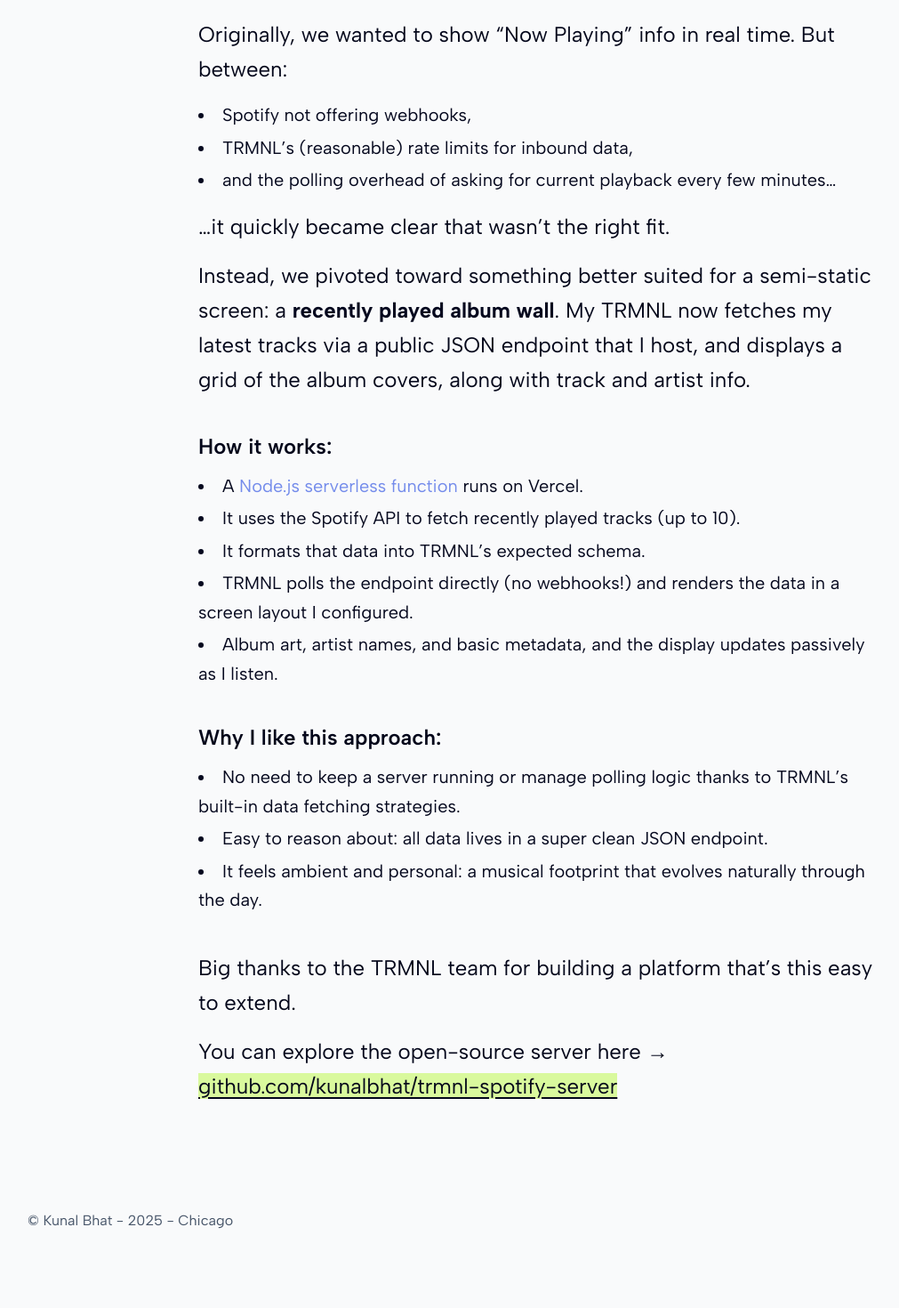
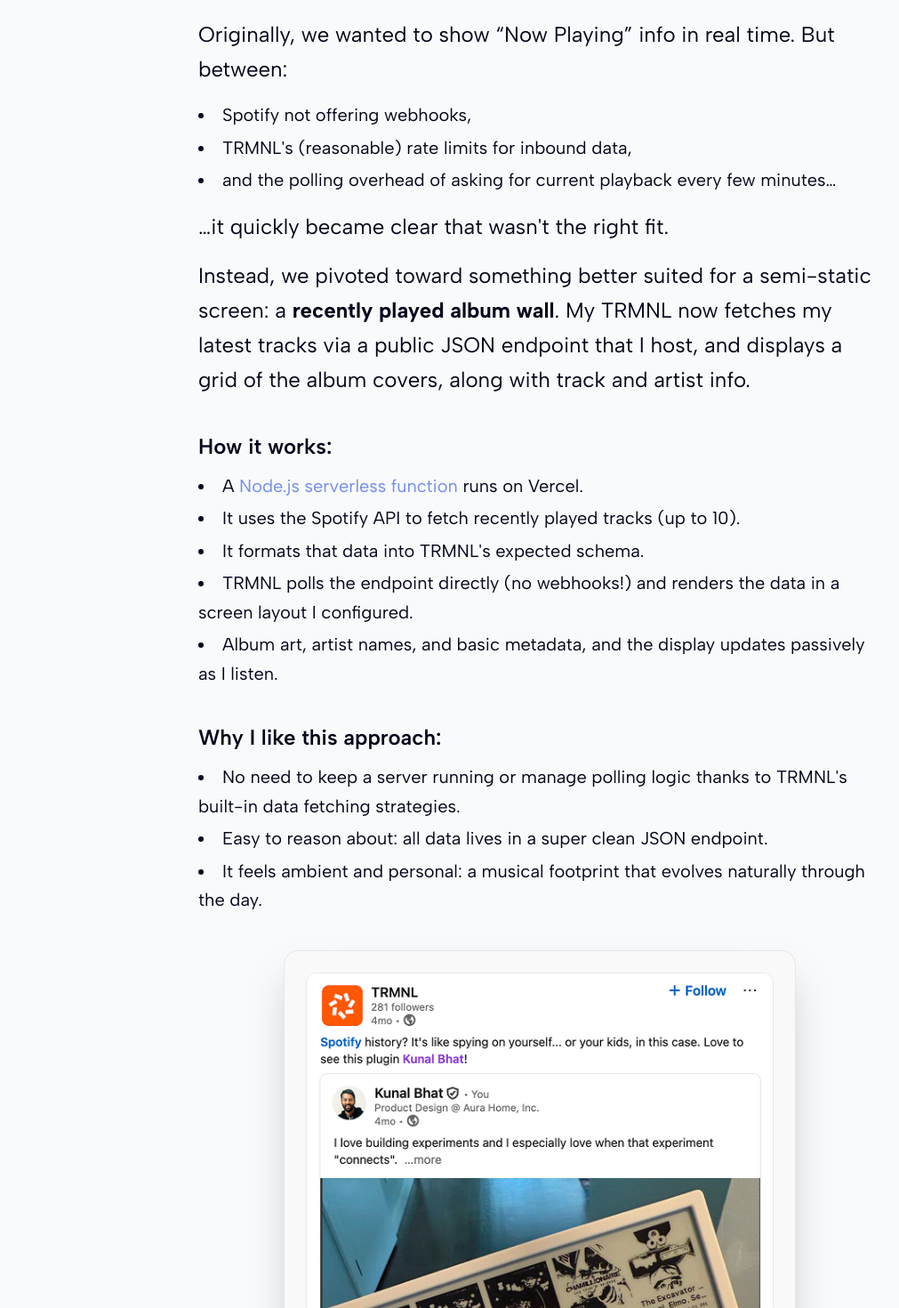
Before and after one commit to kunalbhat/portfolio-2025, a Next.js app: page /work/trmnl in a window 1280 px wide. Shown: the part 1330-2800 px from the top of the page at 89% size, without its empty margins (33-1044 px from the left). Before the commit the page ends 2762 px from the top, so only its background shows below. Built offline with nearby package versions, Linux system fonts and the light colour scheme.

Commit message:
tmrnl pages and about page updates

```diff
--- a/src/app/globals.css
+++ b/src/app/globals.css
@@ -96,6 +96,25 @@
     @apply px-6 md:px-16 pt-20 md:pt-28 mx-auto transition-colors duration-650 ease-[cubic-bezier(0.25,0.8,0.35,1)];
   }
 
+  .tag-list {
+    @apply flex flex-wrap gap-2 mt-3 -ml-1;
+  }
+
+  .tag-pill {
+    @apply text-sm px-3 py-1 rounded-full border border-(--border) bg-(--bg-overlay) text-(--fg);
+  }
+
+  /* Standardize list alignment in work detail pages */
+  .work-detail-content ul,
+  .work-detail-content ol {
+    @apply list-disc list-inside space-y-1.5 leading-relaxed text-xl;
+  }
+
+  /* Reduce the visual stroke on the Work password input in light mode */
+  [data-theme="light"] .work-password-form {
+    border-color: transparent;
+  }
+
   h1 {
     @apply text-5xl md:text-7xl lg:text-8xl font-bold md:tracking-tight;
   }
--- a/src/app/work/page.tsx
+++ b/src/app/work/page.tsx
@@ -57,7 +57,7 @@ export default function WorkPage() {
             {!isUnlocked ? (
               <form
                 onSubmit={handleSubmit}
-                className="flex items-center gap-2 rounded-full px-3 py-2 text-sm bg-(--input-bg) backdrop-blur border border-(--border) w-full md:w-auto"
+                className="work-password-form flex items-center gap-2 rounded-full px-3 py-2 text-sm bg-(--input-bg) backdrop-blur border border-(--border) w-full md:w-auto"
               >
                 <label htmlFor="work-password" className="sr-only">
                   Password
--- a/src/app/work/trmnl/page.tsx
+++ b/src/app/work/trmnl/page.tsx
@@ -9,9 +9,7 @@ export default function TrmnlCaseStudyPage() {
     <div className="max-w-4xl px-6 md:px-16 pt-20 md:pt-28 mx-auto transition-colors duration-650 ease-[cubic-bezier(0.25,0.8,0.35,1)]">
       <SiteHeader />
       <main className="py-10 md:py-14 min-h-screen">
-        <WorkDetailLayout
-          title="TMRNL - Spotify “Recently played” Dashboard"
-        >
+        <WorkDetailLayout title="TMRNL - Spotify “Recently played” Dashboard">
           <figure className="mb-8">
             <Image
               src="/images/trmnl-spotify-dashboard-mobile-light.png"
@@ -25,21 +23,29 @@ export default function TrmnlCaseStudyPage() {
 
           <section className="space-y-4">
             <p>
-              Over the weekend, I explored TRMNL’s private plugin system and built a small app
-              that pulls data from my Spotify account and displays it on my TRMNL dashboard.
+              Over the weekend, I explored TRMNL&apos;s private plugin system
+              and built a small app that pulls data from my Spotify account and
+              displays it on my TRMNL dashboard.
             </p>
-            <p>Originally, we wanted to show “Now Playing” info in real time. But between:</p>
+            <p>
+              Originally, we wanted to show “Now Playing” info in real time. But
+              between:
+            </p>
             <ul className="list-disc list-inside space-y-1">
               <li>Spotify not offering webhooks,</li>
-              <li>TRMNL’s (reasonable) rate limits for inbound data,</li>
-              <li>and the polling overhead of asking for current playback every few minutes…</li>
+              <li>TRMNL&apos;s (reasonable) rate limits for inbound data,</li>
+              <li>
+                and the polling overhead of asking for current playback every
+                few minutes…
+              </li>
             </ul>
-            <p>…it quickly became clear that wasn’t the right fit.</p>
+            <p>…it quickly became clear that wasn&apos;t the right fit.</p>
             <p>
-              Instead, we pivoted toward something better suited for a semi-static screen: a{" "}
-              <strong>recently played album wall</strong>. My TRMNL now fetches my latest tracks
-              via a public JSON endpoint that I host, and displays a grid of the album covers,
-              along with track and artist info.
+              Instead, we pivoted toward something better suited for a
+              semi-static screen: a <strong>recently played album wall</strong>.
+              My TRMNL now fetches my latest tracks via a public JSON endpoint
+              that I host, and displays a grid of the album covers, along with
+              track and artist info.
             </p>
           </section>
 
@@ -47,38 +53,71 @@ export default function TrmnlCaseStudyPage() {
             <h3 className="text-xl md:text-2xl font-semibold">How it works:</h3>
             <ul className="list-disc list-inside space-y-1">
               <li>
-                A <a href="https://github.com/kunalbhat/trmnl-spotify-server">Node.js serverless function</a> runs on Vercel.
-              </li>
-              <li>It uses the Spotify API to fetch recently played tracks (up to 10).</li>
-              <li>It formats that data into TRMNL’s expected schema.</li>
-              <li>
-                TRMNL polls the endpoint directly (no webhooks!) and renders the data in a
-                screen layout I configured.
+                A{" "}
+                <a href="https://github.com/kunalbhat/trmnl-spotify-server">
+                  Node.js serverless function
+                </a>{" "}
+                runs on Vercel.
               </li>
               <li>
-                Album art, artist names, and basic metadata, and the display updates passively as I
-                listen.
+                It uses the Spotify API to fetch recently played tracks (up to
+                10).
+              </li>
+              <li>It formats that data into TRMNL&apos;s expected schema.</li>
+              <li>
+                TRMNL polls the endpoint directly (no webhooks!) and renders the
+                data in a screen layout I configured.
+              </li>
+              <li>
+                Album art, artist names, and basic metadata, and the display
+                updates passively as I listen.
               </li>
             </ul>
           </section>
 
           <section className="space-y-3">
-            <h3 className="text-xl md:text-2xl font-semibold">Why I like this approach:</h3>
+            <h3 className="text-xl md:text-2xl font-semibold">
+              Why I like this approach:
+            </h3>
             <ul className="list-disc list-inside space-y-1">
               <li>
-                No need to keep a server running or manage polling logic thanks to TRMNL’s
-                built-in data fetching strategies.
+                No need to keep a server running or manage polling logic thanks
+                to TRMNL&apos;s built-in data fetching strategies.
               </li>
-              <li>Easy to reason about: all data lives in a super clean JSON endpoint.</li>
               <li>
-                It feels ambient and personal: a musical footprint that evolves naturally through
-                the day.
+                Easy to reason about: all data lives in a super clean JSON
+                endpoint.
+              </li>
+              <li>
+                It feels ambient and personal: a musical footprint that evolves
+                naturally through the day.
               </li>
             </ul>
           </section>
 
+          <section className="space-y-3 max-w-xl mx-auto">
+            <div className="rounded-2xl border border-(--border) bg-(--bg-overlay) p-4 md:p-6 space-y-3 shadow-2xl">
+              <figure>
+                <Image
+                  src="/images/trmnl-repost.jpg"
+                  alt="TRMNL social repost of the Spotify dashboard"
+                  width={1400}
+                  height={1000}
+                  className="w-full h-auto rounded-xl border border-(--border)"
+                />
+              </figure>
+              <figcaption>
+                TRMNL gave the project a boost on social—fun to see it land with
+                their community.
+              </figcaption>
+            </div>
+          </section>
+
           <section className="space-y-4">
-            <p>Big thanks to the TRMNL team for building a platform that’s this easy to extend.</p>
+            <p>
+              Big thanks to the TRMNL team for building a platform that&apos;s
+              this easy to extend.
+            </p>
             <p>
               You can explore the open-source server here →{" "}
               <a
--- a/src/components/work-detail-layout.tsx
+++ b/src/components/work-detail-layout.tsx
@@ -43,7 +43,7 @@ export default function WorkDetailLayout({
         ) : null}
       </header>
 
-      <article className="space-y-10 leading-relaxed text-lg md:text-xl">
+      <article className="space-y-10 leading-relaxed text-lg md:text-xl work-detail-content">
         {children}
       </article>
     </div>
```
Also changed, not shown: src/app/about/page.tsx (+47 -13 lines), public/images/trmnl-repost.jpg (added).
